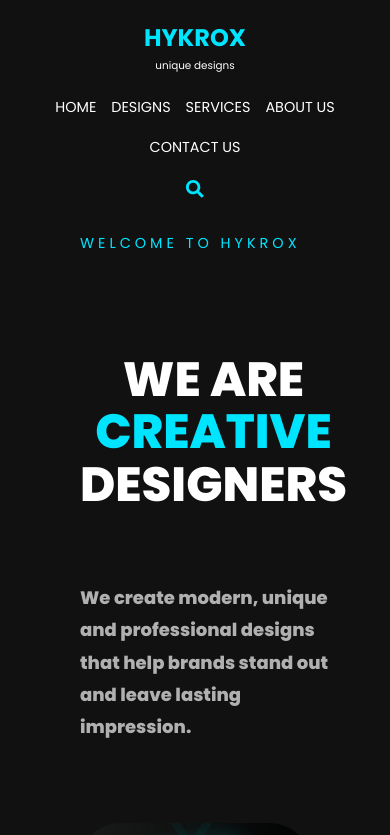
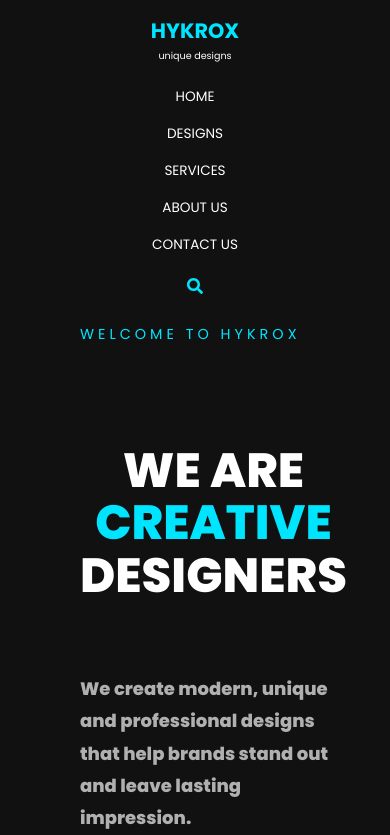
Before and after one commit to siyamthandagwamanda/ReactTS-UI-Challenge, a React (Vite) app: page / in a window 390 px wide. Shown: the top 835 px of the page. Built offline with nearby package versions, Linux system fonts and the light colour scheme.

Commit message:
Make Hero section responsive across screen sizes

```diff
--- a/src/components/Hero/Hero.css
+++ b/src/components/Hero/Hero.css
@@ -62,3 +62,80 @@
     box-shadow:  26px 18px 18px -14px rgba(14,248,209,4);
 
 }
+
+@media (max-width: 1023px){
+    .navbar{
+        padding: 20px 40px;
+    }
+
+    .nav-links{
+        gap: 20px;
+    }
+
+    .logo h2{
+        font-size: 1.7rem;
+    }
+
+    .nav-links a{
+        font-size: 0.95rem;
+    }
+}
+
+@media (max-width: 767px){
+    .navbar{
+        padding: 20px;
+        flex-direction:column;
+        gap: 20px;
+        text-align: center;
+
+    }
+
+    .logo h2{
+        font-size: 1.5rem;
+    }
+
+    .logo p{
+        font-size: 0.65rem;
+    }
+
+    .nav-links{
+        flex-wrap: wrap;
+        justify-content: center;
+        gap:15px
+    }
+
+    .nav-links a{
+        font-size: 0.9rem;
+    }
+
+    .search-icon{
+        font-size: 1.1rem;
+    }
+}
+
+@media (max-width: 480px){
+    .navbar{
+        padding: 15px;
+    }
+
+    .logo h2{
+        font-size: 1.3rem;
+    }
+
+    .logo p{
+        font-size: 0.6rem;
+    }
+
+    .nav-links{
+        flex-direction: column;
+        gap: 12px;
+    }
+
+    .nav-links a{
+        font-size: 0.85rem;
+    }
+
+    .search-icon{
+        font-size: 1rem;
+    }
+}
```
